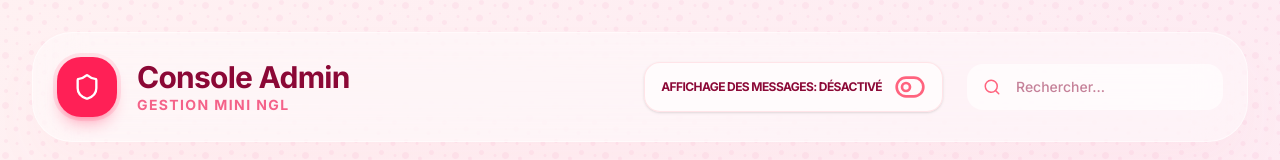
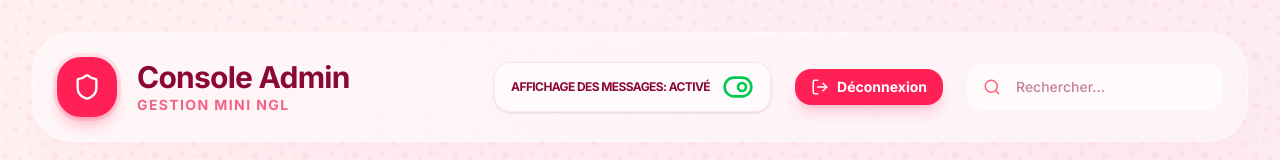
Before and after one commit to NguetchuissiBrunel/mini_ngl, a Next.js app: page /admin in a window 1280 px wide. Shown: the top 160 px of the page. Built offline with nearby package versions, Linux system fonts and the light colour scheme; no server answers; the database is empty; sample sign-in values are in the browser's storage.

Commit message:
feat: Implement static admin login with local storage session management and logout functionality.

```diff
--- a/src/app/admin/page.tsx
+++ b/src/app/admin/page.tsx
@@ -1,6 +1,7 @@
 'use client';
 
 import { useState, useMemo, useEffect } from 'react';
+import { useRouter } from 'next/navigation';
 import {
     Users,
     MessageSquare,
@@ -17,7 +18,8 @@ import {
     Loader2,
     TrendingUp,
     Filter,
-    ArrowUpDown
+    ArrowUpDown,
+    LogOut
 } from 'lucide-react';
 import { motion } from 'framer-motion';
 import {
@@ -46,12 +48,26 @@ export default function AdminPage() {
     const [messages, setMessages] = useState<Message[]>([]);
     const [displayMessages, setDisplayMessages] = useState<boolean | null>(null);
     const [isLoading, setIsLoading] = useState(true);
+    const [isAuthenticated, setIsAuthenticated] = useState<boolean | null>(null);
     const [searchTerm, setSearchTerm] = useState('');
     const [filter, setFilter] = useState<'all' | 'today' | 'date'>('all');
     const [sortBy, setSortBy] = useState<SortOption>('date');
     const [selectedDate, setSelectedDate] = useState('');
+    const router = useRouter();
 
     useEffect(() => {
+        // Authentification Check
+        const auth = localStorage.getItem('isAdminAuthenticated');
+        if (auth !== 'true') {
+            router.push('/login');
+        } else {
+            setIsAuthenticated(true);
+        }
+    }, [router]);
+
+    useEffect(() => {
+        if (isAuthenticated !== true) return;
+
         // 1. Écouter les messages en temps réel
         const q = query(collection(db, 'messages'), orderBy('created_at', 'desc'));
         const unsubscribeMessages = onSnapshot(q, (snapshot) => {
@@ -71,6 +87,8 @@ export default function AdminPage() {
         const unsubscribeVisibility = onSnapshot(doc(db, 'config', 'visibility'), (doc) => {
             if (doc.exists()) {
                 setDisplayMessages(doc.data().displayMessages ?? doc.data().isOpen ?? true);
+            } else {
+                setDisplayMessages(true);
             }
         });
 
@@ -78,7 +96,12 @@ export default function AdminPage() {
             unsubscribeMessages();
             unsubscribeVisibility();
         };
-    }, []);
+    }, [isAuthenticated]);
+
+    const handleLogout = () => {
+        localStorage.removeItem('isAdminAuthenticated');
+        router.push('/login');
+    };
 
     const togglePublicVisibility = async () => {
         if (displayMessages === null) return;
@@ -182,6 +205,10 @@ export default function AdminPage() {
 
     const averageLikes = stats.totalMessages > 0 ? (stats.totalLikes / stats.totalMessages).toFixed(1) : '0';
 
+    if (isAuthenticated === null) {
+        return null;
+    }
+
     if (isLoading) {
         return (
             <div className="min-h-screen bg-rose-50 flex flex-col items-center justify-center gap-4">
@@ -231,6 +258,15 @@ export default function AdminPage() {
                                 {displayMessages ? <ToggleRight size={32} /> : <ToggleLeft size={32} />}
                             </button>
                         </div>
+
+                        <button
+                            onClick={handleLogout}
+                            className="flex items-center gap-2 px-4 py-2 bg-rose-500 text-white rounded-2xl hover:bg-rose-600 transition-all font-bold text-sm shadow-lg shadow-rose-500/20"
+                            title="Se déconnecter"
+                        >
+                            <LogOut size={18} />
+                            <span className="hidden sm:inline">Déconnexion</span>
+                        </button>
 
                         <div className="flex-1 md:flex-none relative group">
                             <Search className="absolute left-4 top-1/2 -translate-y-1/2 text-rose-400 group-focus-within:text-rose-600 transition-colors" size={18} />
--- a/src/app/login/page.tsx
+++ b/src/app/login/page.tsx
@@ -1,24 +1,45 @@
 'use client';
 
+import { useRouter } from 'next/navigation';
+import { useState, useEffect } from 'react';
 import FloatingHearts from '@/components/FloatingHearts';
 import { ArrowLeft, Lock, User } from 'lucide-react';
 import Link from 'next/link';
-import { useState } from 'react';
+
+// Identifiants administrateur (statiques comme demandé)
+const ADMIN_USERNAME = 'admin';
+const ADMIN_PASSWORD = 'password';
 
 export default function AdminLoginPage() {
   const [username, setUsername] = useState('');
   const [password, setPassword] = useState('');
   const [isLoading, setIsLoading] = useState(false);
+  const [error, setError] = useState('');
+  const router = useRouter();
+
+  // Rediriger si déjà connecté
+  useEffect(() => {
+    const auth = localStorage.getItem('isAdminAuthenticated');
+    if (auth === 'true') {
+      router.push('/admin');
+    }
+  }, [router]);
 
   const handleSubmit = (e: React.FormEvent) => {
     e.preventDefault();
     setIsLoading(true);
-    // Simuler le chargement
+    setError('');
+
+    // Simulation d'un petit délai pour l'effet visuel
     setTimeout(() => {
-      setIsLoading(false);
-      // Ici, tu ajouteras la logique d'authentification Firebase
-      console.log('Login attempt:', { username, password });
-    }, 1500);
+      if (username === ADMIN_USERNAME && password === ADMIN_PASSWORD) {
+        localStorage.setItem('isAdminAuthenticated', 'true');
+        router.push('/admin');
+      } else {
+        setError('Identifiants incorrects. Veuillez réessayer.');
+        setIsLoading(false);
+      }
+    }, 800);
   };
 
   return (
@@ -54,6 +75,11 @@ export default function AdminLoginPage() {
 
           <div className="bg-white/60 dark:bg-rose-950/40 backdrop-blur-sm rounded-2xl border-2 border-rose-200 dark:border-rose-800 p-8 shadow-xl shadow-rose-500/10 dark:shadow-rose-900/20">
             <form onSubmit={handleSubmit} className="space-y-6">
+              {error && (
+                <div className="p-3 text-sm text-center text-red-500 bg-red-500/10 border border-red-500/20 rounded-xl">
+                  {error}
+                </div>
+              )}
               {/* Username */}
               <div className="space-y-2">
                 <label className="block text-rose-700 dark:text-rose-300 font-medium">
```
